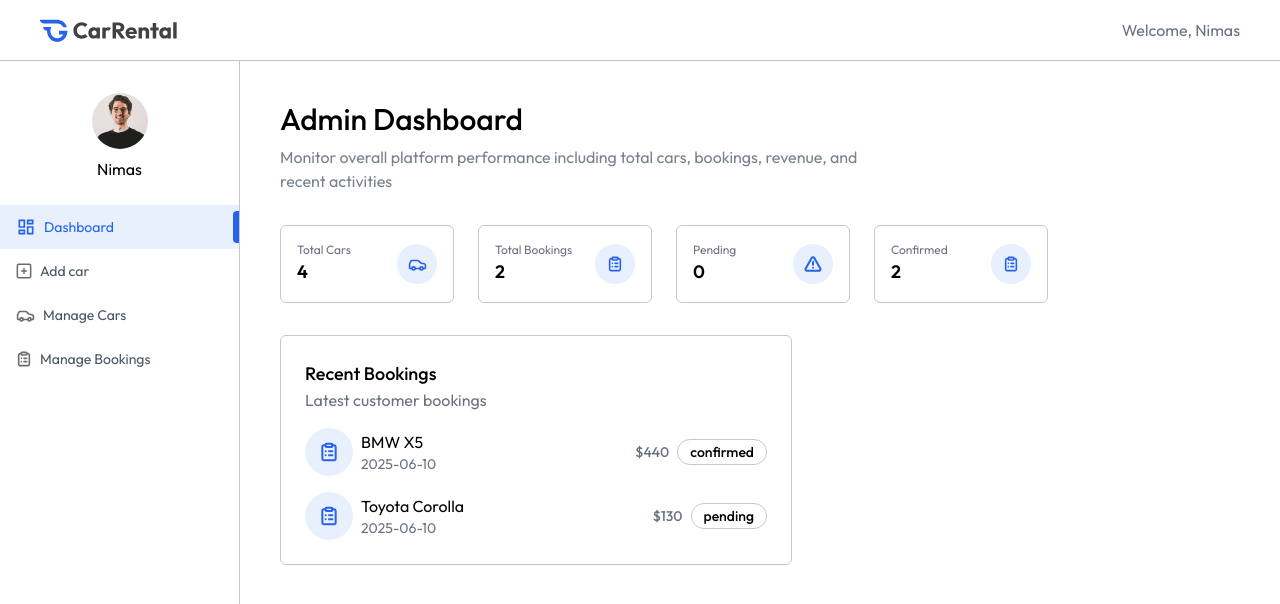
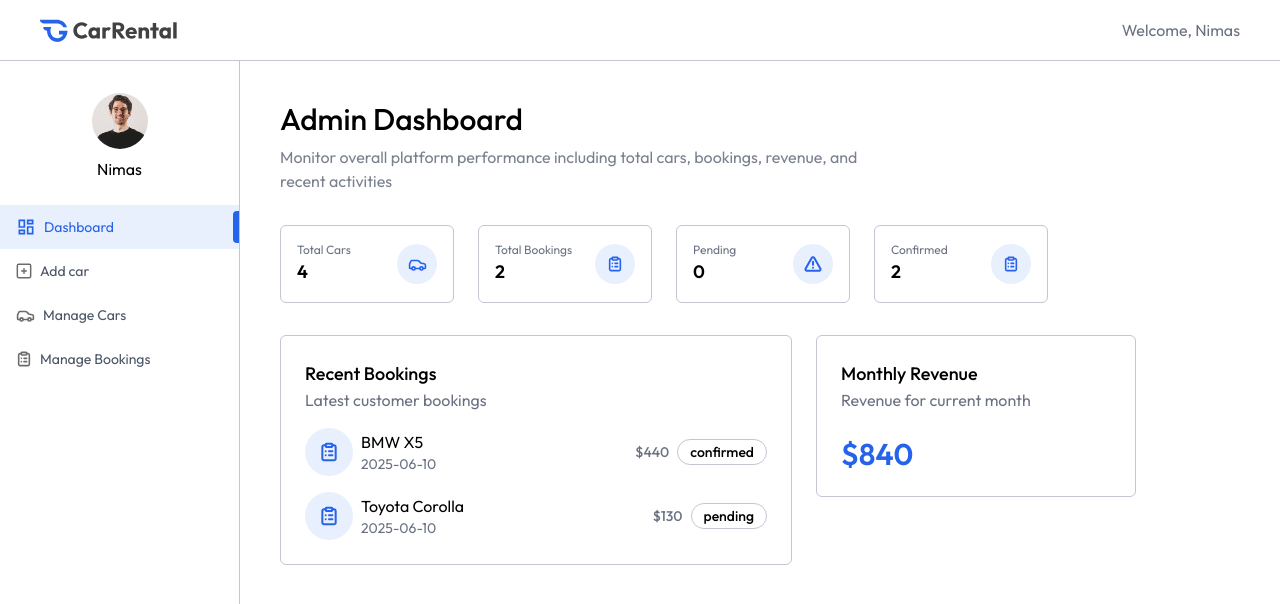
Before and after one commit to Kafoor-Nimas/CarRental, a React (Vite) app in the folder client/: page /owner in a window 1280 px wide. Shown: the top 604 px of the page. Built offline with nearby package versions, Linux system fonts and the light colour scheme.

Commit message:
completed dashboard page

```diff
--- a/client/src/pages/owner/Dashboard.jsx
+++ b/client/src/pages/owner/Dashboard.jsx
@@ -98,7 +98,14 @@
           ))}
         </div>
         {/* monthly revenue */}
-        <div></div>
+        <div className="p-4 md:p-6 mb-6 border border-borderColor rounded-md w-full md:max-w-xs">
+          <h1 className="text-lg font-medium">Monthly Revenue</h1>
+          <p className="text-gray-500">Revenue for current month</p>
+          <p className="text-3xl mt-6 font-semibold text-primary">
+            {currency}
+            {data.monthlyRevenue}
+          </p>
+        </div>
       </div>
     </div>
   );
```
